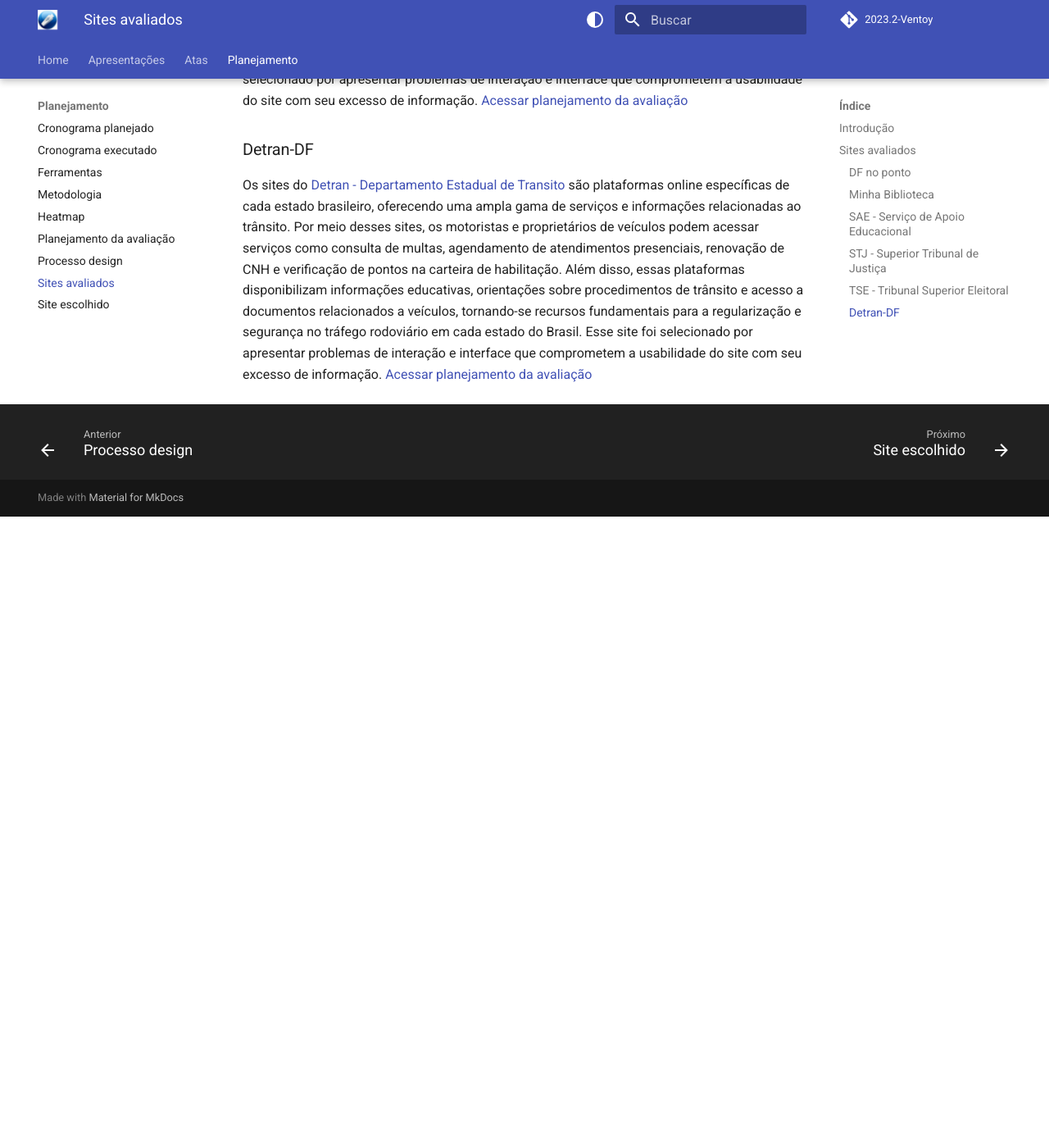
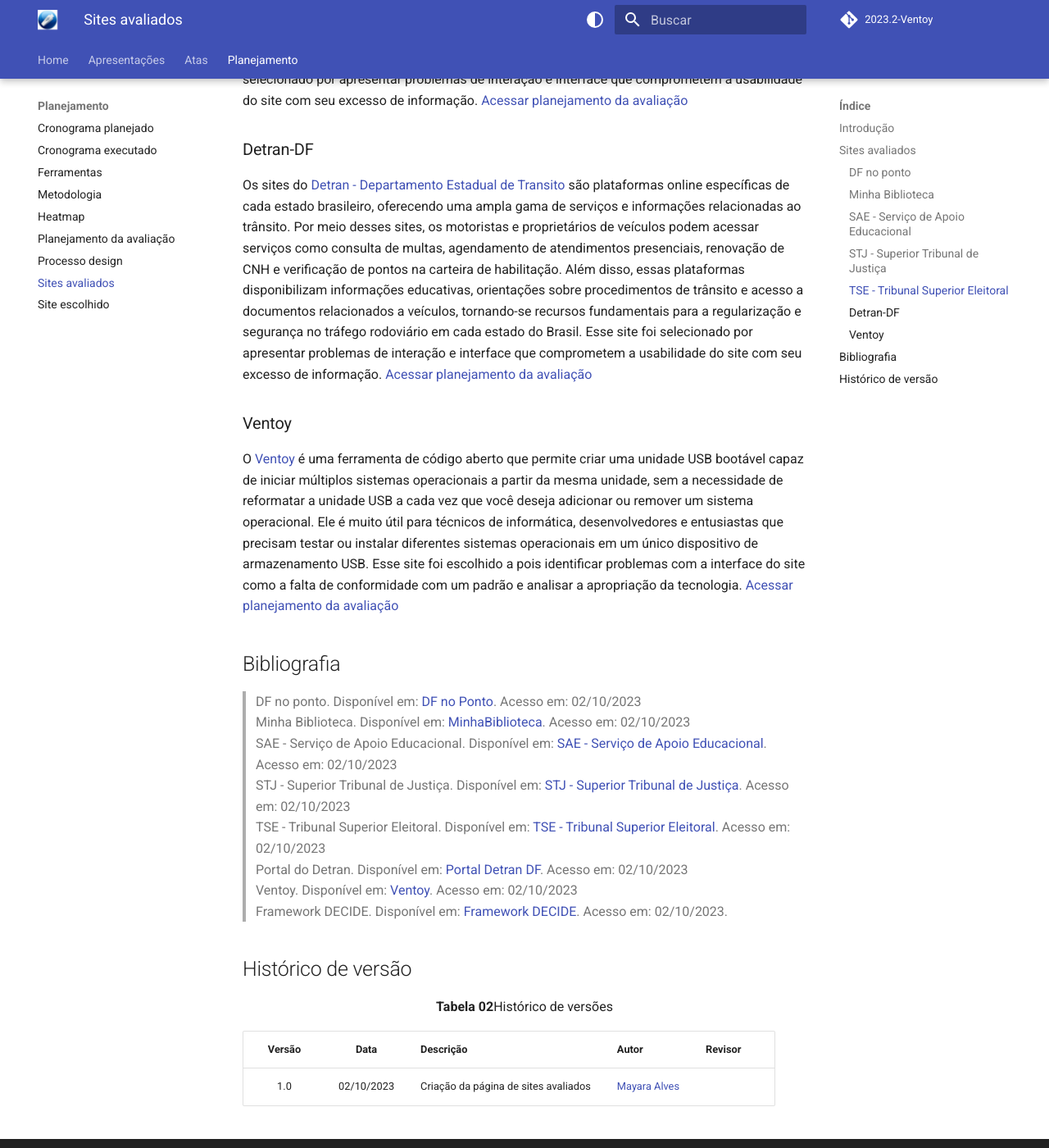
Before and after one commit to Interacao-Humano-Computador/2023.2-Ventoy, an MkDocs documentation site: the page built from docs/planejamento/sites-avaliados.md, in a window 1280 px wide and 1400 px high, scrolled down 2518 px. Shown: the whole window at 82% size. Built offline with MkDocs 1.6.1 and Material for MkDocs 9.7.7, drawn with Linux system fonts in a browser that asks for light colours; comment, search, counter and statistics services are not loaded; before the commit the page ends 3148 px from its top, so only the background shows below that.

Commit message:
Update sites-avaliados.md

```diff
--- a/docs/planejamento/sites-avaliados.md
+++ b/docs/planejamento/sites-avaliados.md
@@ -47,3 +47,25 @@
 
 ### Detran-DF
 Os sites do [Detran - Departamento Estadual de Transito](https://www.detran.df.gov.br/) são plataformas online específicas de cada estado brasileiro, oferecendo uma ampla gama de serviços e informações relacionadas ao trânsito. Por meio desses sites, os motoristas e proprietários de veículos podem acessar serviços como consulta de multas, agendamento de atendimentos presenciais, renovação de CNH e verificação de pontos na carteira de habilitação. Além disso, essas plataformas disponibilizam informações educativas, orientações sobre procedimentos de trânsito e acesso a documentos relacionados a veículos, tornando-se recursos fundamentais para a regularização e segurança no tráfego rodoviário em cada estado do Brasil. Esse site foi selecionado por apresentar problemas de interação e interface que comprometem a usabilidade do site com seu excesso de informação. [Acessar planejamento da avaliação](planejamento/avaliacoes/PlanejamentoAvaliacaoDetran.pdf)
+
+### Ventoy
+O [Ventoy](https://www.ventoy.net/en/index.html) é uma ferramenta de código aberto que permite criar uma unidade USB bootável capaz de iniciar múltiplos sistemas operacionais a partir da mesma unidade, sem a necessidade de reformatar a unidade USB a cada vez que você deseja adicionar ou remover um sistema operacional. Ele é muito útil para técnicos de informática, desenvolvedores e entusiastas que precisam testar ou instalar diferentes sistemas operacionais em um único dispositivo de armazenamento USB. Esse site foi escolhido a pois identificar problemas com a interface do site como a falta de conformidade com um padrão e analisar a apropriação da tecnologia. [Acessar planejamento da avaliação](planejamento/avaliacoes/PlanejamentoAvaliacaoVentoy.pdf)
+
+
+## Bibliografia
+> DF no ponto. Disponível em: [DF no Ponto](https://dfnoponto.semob.df.gov.br). Acesso em: 02/10/2023 </br>
+> Minha Biblioteca. Disponível em: [MinhaBiblioteca](https://minhabiblioteca.com.br/). Acesso em: 02/10/2023 <br/>
+> SAE - Serviço de Apoio Educacional. Disponível em: [SAE - Serviço de Apoio Educacional](https://sae.unb.br/sae/). Acesso em: 02/10/2023 <br/>
+> STJ - Superior Tribunal de Justiça. Disponível em: [STJ - Superior Tribunal de Justiça](https://www.stj.jus.br/sites/portalp/Inicio). Acesso em: 02/10/2023 <br/>
+> TSE - Tribunal Superior Eleitoral. Disponível em: [TSE - Tribunal Superior Eleitoral](https://www.tse.jus.br/#/). Acesso em: 02/10/2023 <br/>
+> Portal do Detran. Disponível em: [Portal Detran DF](https://www.detran.df.gov.br/). Acesso em: 02/10/2023 <br/>
+> Ventoy. Disponível em: [Ventoy](https://www.ventoy.net/en/index.html). Acesso em: 02/10/2023 <br/>
+> Framework DECIDE. Disponível em: [Framework DECIDE](https://medium.com/caiquefortunato/framework-decide-e-avalia%C3%A7%C3%A3o-92ee269e4c55). Acesso em: 02/10/2023.
+
+## Histórico de versão
+
+<p align="center"><b>Tabela 02</b>Histórico de versões</p>
+
+| Versão| Data      | Descrição | Autor | Revisor       |
+| :-:   | :-----:       | :------       | -------    | -------            |
+| 1.0   |02/10/2023 |   Criação da página de sites avaliados  |  [Mayara Alves](https://github.com/Mayara-tech)|  |
```
